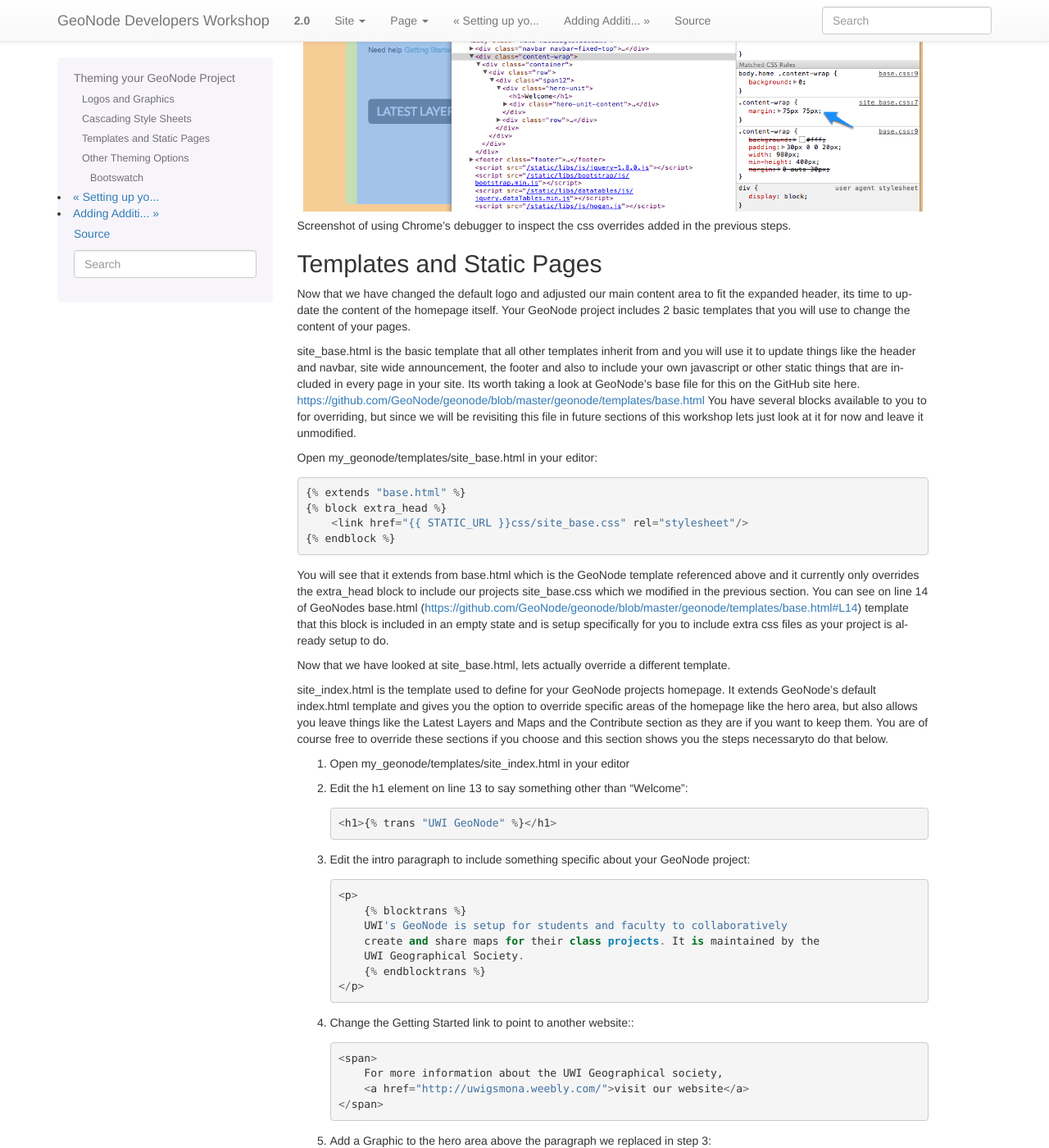
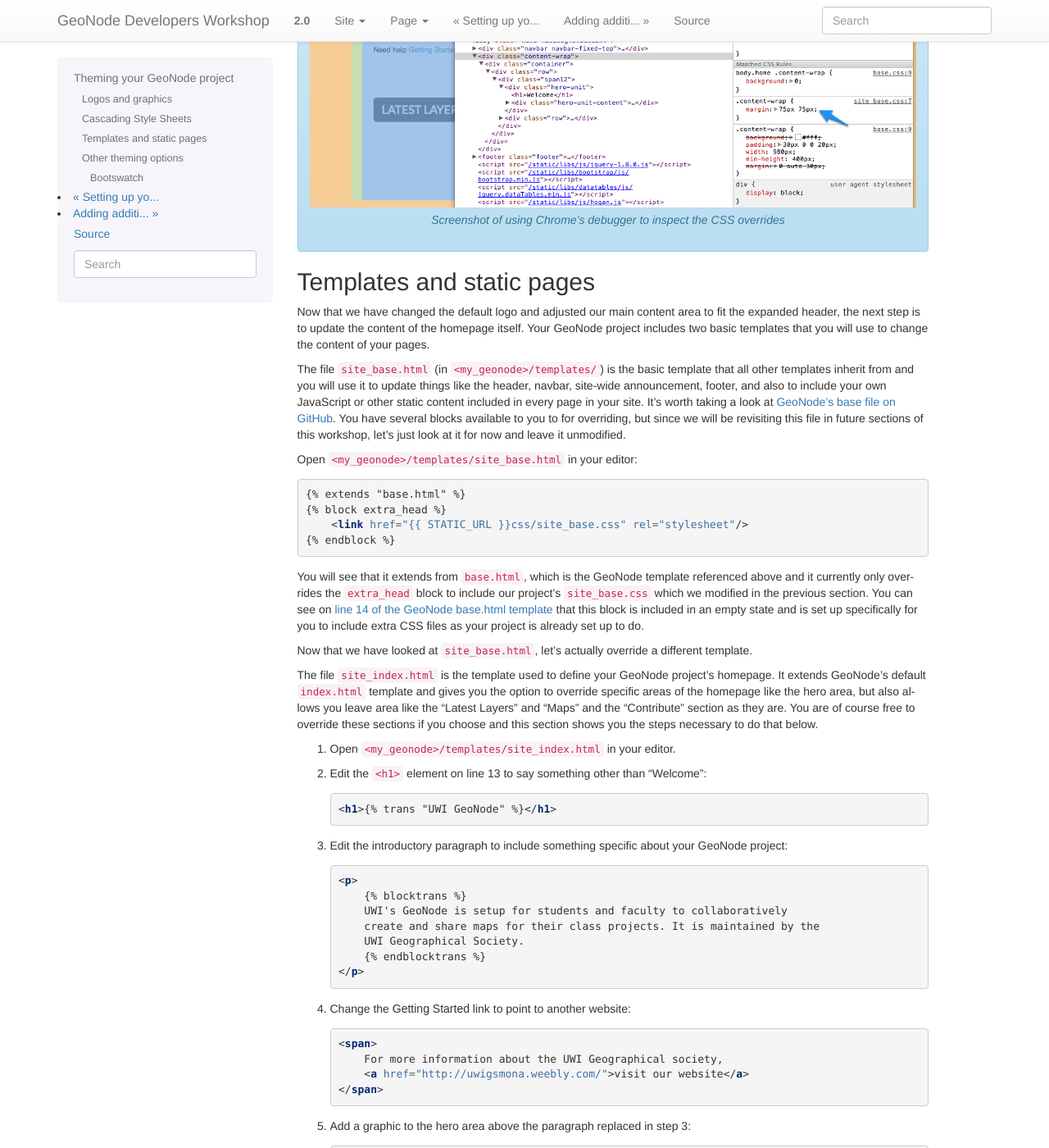
Before and after one commit to lucacasagrande/geonode-workshops, a Sphinx documentation site: the page built from devel/doc/projects/theme.rst, in a window 1280 px wide and 1400 px high, scrolled down 3142 px. Shown: the whole window at 82% size. Built offline with Sphinx 7.4.7, drawn with Linux system fonts in a browser that asks for light colours; some of the changed text lies outside the part shown.

Commit message:
Copyedit of devel/projects section

```diff
--- a/devel/doc/projects/theme.rst
+++ b/devel/doc/projects/theme.rst
@@ -1,231 +1,259 @@
 .. _theme:
 
-Theming your GeoNode Project
+Theming your GeoNode project
 ============================
 
-There are a range of options available to you if you want to change the default look and feel or theme of your GeoNode project. Since GeoNode's style is based on bootstrap you will be able to make use of all that bootstrap has to offer as you customize the theme of your GeoNode. You should consult bootstrap's documentation as your primary guide once you are familiar with how Geonode implements bootstrap and how you can override GeoNode's theme and templates in your own project.
+There are a range of options available to you if you want to change the default look and feel of your GeoNode project. Since GeoNode's style is based on `Bootstrap <http://twitter.github.com/bootstrap/>`_ you will be able to make use of all that Bootstrap has to offer in terms of theme customization. You should consult Bootstrap's documentation as your primary guide once you are familiar with how GeoNode implements Bootstrap and how you can override GeoNode's theme and templates in your own project.
 
-Logos and Graphics
+Logos and graphics
 ------------------
 
-GeoNode intentionally does not include a large number of graphics files to drive its interface. this keeps browser loading times to a minimum and makes for a more responsive interface. That said, you are free to customize your GeoNode's interface by simply changing the default logo, or by adding your own images and graphics to deliver a GeoNode experience the way you envision int.
+GeoNode intentionally does not include a large number of graphics files in its interface. This keeps page loading time to a minimum and makes for a more responsive interface. That said, you are free to customize your GeoNode's interface by simply changing the default logo, or by adding your own images and graphics to deliver a GeoNode experience the way you envision int.
 
-Your GeoNode project has a directory already setup for you to store your own images at my_geonode/static/img You should place any image files that you intend to use for your project in this directory.
+Your GeoNode project has a directory already set up for storing your own images at :file:`<my_geonode>/static/img`. You should place any image files that you intend to use for your project in this directory.
 
-Lets walk through an example of the steps necessary to change the default logo.
+Let's walk through an example of the steps necessary to change the default logo.
 
-#. Change directories into the img directory::
+#. Change into the :file:`img` directory:
 
-    $ cd my_geonode/static/img
+   .. code-block:: console
 
-#. Grab your logo image from the web using wget. This is just an example, you will need to Change this URL to match the location of your file or copy it to this location from somewhere else on disk or your network::
+      $ cd <my_geonode>/static/img
 
-    $ wget http://www2.sta.uwi.edu/~anikov/UWI-logo.JPG
-    $ cd ../../..
+#. If you haven't already, obtain your logo image. The URL below is just an example, so you will need to change this URL to match the location of your file or copy it to this location:
 
-#. Override the css that displays the logo by editing my_geonode/static/css/site_base.css with your favorite editor and adding the following lines::
+   .. code-block:: console
 
-    .nav-logo {
-        width: 373px;
-        height: 79px;
-        background: url(../img/UWI-logo.JPG) no-repeat;
-    }
+      $ wget http://www2.sta.uwi.edu/~anikov/UWI-logo.JPG
+      $ cd ../../..
 
-   .. note: You will need to update the width, height and url to match the specifications of your own image.
+#. Override the CSS that displays the logo by editing :file:`<my_geonode>/static/css/site_base.css` with your favorite editor and adding the following lines, making sure to update the width, height, and URL to match the specifications of your image.
 
-#. Restart your GeoNode project and look at the page in your browser::
+   .. code-block:: css
 
-    $ python manage.py runserver
+      .nav-logo {
+          width: 373px;
+          height: 79px;
+          background: url(../img/UWI-logo.JPG) no-repeat;
+      }
+
+#. Restart your GeoNode project and look at the page in your browser:
+
+   .. code-block:: console
+
+      $ python manage.py runserver
 
 Visit your site at http://localhost:8000/ or the remote URL for your site.
 
-    .. figure:: img/logo_override.png
+.. figure:: img/logo_override.png
 
-You can see that the header has been expanded to fit you graphic. In the following sections you will learn how to customize this header to make it look and work the way you want.
+   *Custom logo*
 
+You can see that the header has been expanded to fit your graphic. In the following sections you will learn how to customize this header to make it look and function the way you want.
 
-.. note:: You should commit these changes to your git repository as you progress through this section, and get in the habit of committing early and often so that you and others can track your project on github. Making many atomic commits and staying in sync with a remote repository (i.e. on GitHub) makes it easier to collaborate with others on your project.
+.. note:: You should commit these changes to your repository as you progress through this section, and get in the habit of committing early and often so that you and others can track your project on GitHub. Making many atomic commits and staying in sync with a remote repository makes it easier to collaborate with others on your project.
 
 Cascading Style Sheets
 ----------------------
 
-In the last section you already learned how to override GeoNode's default css rules to include your own logo. You are able to customize any aspect of GeoNode's appearance this way. In the last screenshot, you saw that the main Hero are in the homepage is now covered up by the expanded header.
+In the last section you already learned how to override GeoNode's default CSS rules to include your own logo. You are able to customize any aspect of GeoNode's appearance this way. In the last screenshot, you saw that the main area in the homepage is covered up by the expanded header.
 
-First, Lets walk through the steps necessary to displace it downward so it is no longer hidden, then lets change the background color of the header to match the color in our logo graphic.
+First, we'll walk through the steps necessary to displace it downward so it is no longer hidden, then change the background color of the header to match the color in our logo graphic.
 
-#. Reopen my_geonode/static/css/site_base.css in your editor and add the following rule after the one we added in the previous step::
+#. Reopen :file:`<my_geonode>/static/css/site_base.css` in your editor and add the following rule after the one added in the previous step:
 
-    .content-wrap {
-        margin: 75px 75px;
-    }
+   .. code-block:: css
 
-#. Add a rule to change the background color of the header to match the logo graphic we used::
+      .content-wrap {
+          margin: 75px 75px;
+      }
 
-    .navbar .navbar-inner {
-        background: #0e60c3;
-    }
+#. Add a rule to change the background color of the header to match the logo graphic we used:
 
-#. Your projects css file should now look like this::
+   .. code-block:: css
 
-    .nav-logo {
-        width: 373px;
-        height: 79px;
-        background: url(../img/UWI-logo.JPG) no-repeat;
-    }
+      .navbar .navbar-inner {
+          background: #0e60c3;
+      }
 
-    .content-wrap {
-        margin: 75px 75px;
-    }
+#. Your project CSS file should now look like this:
 
-    .navbar .navbar-inner {
-        background: #0e60c3;
-    }
+   .. code-block:: css
 
-#. Restart the development server and reload the page::
+      .nav-logo {
+          width: 373px;
+          height: 79px;
+          background: url(../img/UWI-logo.JPG) no-repeat;
+      }
 
-    $ python manage.py runserver
+      .content-wrap {
+          margin: 75px 75px;
+      }
+
+      .navbar .navbar-inner {
+          background: #0e60c3;
+      }
+
+#. Restart the development server and reload the page:
+
+   .. code-block:: console
+
+      $ python manage.py runserver
 
    .. figure:: img/css_overrides.png
 
-   Your GeoNode projects homepage should now look like this
+      *CSS overrides*
 
-.. note:: You can continue adding rules to this file to override the styles that are in geonodes base css file which is built from base.less. https://github.com/GeoNode/geonode/blob/master/geonode/static/geonode/less/base.less You may find it helpful to use your browsers development tools to inspect elements of your site that you want to override to determine which rules are already applied. You can see an example of that in the screenshot below. Another section of this workshop covers this topic in much more detail.
+.. note:: You can continue adding rules to this file to override the styles that are in the GeoNode base CSS file which is built from `base.less <https://github.com/GeoNode/geonode/blob/master/geonode/static/geonode/less/base.less>`_. You may find it helpful to use your browser's development tools to inspect elements of your site that you want to override to determine which rules are already applied. See the screenshot below. Another section of this workshop covers this topic in much more detail.
+
+  .. figure:: img/inspect_element.png
+
+     *Screenshot of using Chrome's debugger to inspect the CSS overrides*
 
 
-.. figure:: img/inspect_element.png
+Templates and static pages
+--------------------------
 
-Screenshot of using Chrome's debugger to inspect the css overrides added in the previous steps.
+Now that we have changed the default logo and adjusted our main content area to fit the expanded header, the next step is to update the content of the homepage itself. Your GeoNode project includes two basic templates that you will use to change the content of your pages.
+
+The file :file:`site_base.html` (in :file:`<my_geonode>/templates/`) is the basic template that all other templates inherit from and you will use it to update things like the header, navbar, site-wide announcement, footer, and also to include your own JavaScript or other static content included in every page in your site. It's worth taking a look at `GeoNode's base file on GitHub <https://github.com/GeoNode/geonode/blob/master/geonode/templates/base.html>`_. You have several blocks available to you to for overriding, but since we will be revisiting this file in future sections of this workshop, let's just look at it for now and leave it unmodified.
+
+Open :file:`<my_geonode>/templates/site_base.html` in your editor:
+
+.. code-block:: html
+
+   {% extends "base.html" %}
+   {% block extra_head %}
+       <link href="{{ STATIC_URL }}css/site_base.css" rel="stylesheet"/>
+   {% endblock %}
+
+You will see that it extends from :file:`base.html`, which is the GeoNode template referenced above and it currently only overrides the ``extra_head`` block to include our project's :file:`site_base.css` which we modified in the previous section. You can see on `line 14 of the GeoNode base.html template <https://github.com/GeoNode/geonode/blob/master/geonode/templates/base.html#L14>`_ that this block is included in an empty state and is set up specifically for you to include extra CSS files as your project is already set up to do.
+
+Now that we have looked at :file:`site_base.html`, let's actually override a different template.
+
+The file :file:`site_index.html` is the template used to define your GeoNode project's homepage. It extends GeoNode's default :file:`index.html` template and gives you the option to override specific areas of the homepage like the hero area, but also allows you leave area like the "Latest Layers" and "Maps" and the "Contribute" section as they are. You are of course free to override these sections if you choose and this section shows you the steps necessary to do that below.
+
+.. todo:: "hero area"?
+
+#. Open :file:`<my_geonode>/templates/site_index.html` in your editor.
+
+#. Edit the ``<h1>`` element on line 13 to say something other than "Welcome":
+
+   .. code-block:: html
+
+      <h1>{% trans "UWI GeoNode" %}</h1>
+
+#. Edit the introductory paragraph to include something specific about your GeoNode project:
+
+   .. code-block:: html
+
+      <p>
+          {% blocktrans %}
+          UWI's GeoNode is setup for students and faculty to collaboratively
+          create and share maps for their class projects. It is maintained by the
+          UWI Geographical Society.
+          {% endblocktrans %}
+      </p>
+
+#. Change the :guilabel:`Getting Started` link to point to another website:
+
+   .. code-block:: html
+
+      <span>
+          For more information about the UWI Geographical society,
+          <a href="http://uwigsmona.weebly.com/">visit our website</a>
+      </span>
+
+#. Add a graphic to the hero area above the paragraph replaced in step 3:
+
+   .. code-block:: html
+
+      <img src = 'http://uwigsmona.weebly.com/uploads/1/3/2/4/13241997/1345164334.png'>
+
+#. Your edited :file:`site_index.html` file should now look like this:
+
+   .. code-block:: html
+
+      {% extends 'index.html' %}
+      {% load i18n %}
+      {% load maps_tags %}
+      {% load layers_tags %}
+      {% load pagination_tags %}
+      {% load staticfiles %}
+      {% load url from future %}
+      {% comment %}
+      This is where you can override the hero area block. You can simply modify the content below or replace it wholesale to meet your own needs.
+      {% endcomment %}
+      {% block hero %}
+          <div class="hero-unit">
+              <h1>{% trans "UWI GeoNode" %}</h1>
+              <div class="hero-unit-content">
+              <div class="intro">
+                  <img src = 'http://uwigsmona.weebly.com/uploads/1/3/2/4/13241997/1345164334.png'>
+              <p>
+                  {% blocktrans %}
+                  UWI's GeoNode is setup for students and faculty to collaboratively
+                  create and share maps for their class projects. It is maintained by the
+                  UWI Geographical Society.
+                  {% endblocktrans %}
+              </p>
+              <span>
+                  For more information about the UWI Geographical society,
+                  <a href="http://uwigsmona.weebly.com/">visit our website</a>
+              </span>
+          </div>
+          <div class="btns">
+              <a class="btn btn-large" href="{% url "layer_browse" %}">
+              {% trans "Explore Layers" %}
+              </a>
+              <a class="btn btn-large" href="{% url "maps_browse" %}">
+              {% trans "Explore Maps" %}
+              </a>
+          </div>
+      </div>
+      {% endblock %}
+
+#. Restart your GeoNode project and view the changes in your browser at http://localhost:8000/ or the remote URL for your site:
+
+   .. code-block:: html
+
+      $ python manage.py runserver
+
+   .. figure:: img/homepage.png
+
+From here you can continue to customize your :file:`site_index.html` template to suit your needs. This workshop will also cover how you can add new pages to your GeoNode project site.
 
 
-Templates and Static Pages
---------------------------
-
-Now that we have changed the default logo and adjusted our main content area to fit the expanded header, its time to update the content of the homepage itself. Your GeoNode project includes 2 basic templates that you will use to change the content of your pages.
-
-site_base.html is the basic template that all other templates inherit from and you will use it to update things like the header and navbar, site wide announcement, the footer and also to include your own javascript or other static things that are included in every page in your site. Its worth taking a look at GeoNode's base file for this on the GitHub site here. https://github.com/GeoNode/geonode/blob/master/geonode/templates/base.html You have several blocks available to you to for overriding, but since we will be revisiting this file in future sections of this workshop lets just look at it for now and leave it unmodified.
-
-Open my_geonode/templates/site_base.html in your editor::
-
-    {% extends "base.html" %}
-    {% block extra_head %}
-        <link href="{{ STATIC_URL }}css/site_base.css" rel="stylesheet"/>
-    {% endblock %}
-
-You will see that it extends from base.html which is the GeoNode template referenced above and it currently only overrides the extra_head block to include our projects site_base.css which we modified in the previous section. You can see on line 14 of GeoNodes base.html (https://github.com/GeoNode/geonode/blob/master/geonode/templates/base.html#L14) template that this block is included in an empty state and is setup specifically for you to include extra css files as your project is already setup to do.
-
-Now that we have looked at site_base.html, lets actually override a different template.
-
-site_index.html is the template used to define for your GeoNode projects homepage. It extends GeoNode's default index.html template and gives you the option to override specific areas of the homepage like the hero area, but also allows you leave things like the Latest Layers and Maps and the Contribute section as they are if you want to keep them. You are of course free to override these sections if you choose and this section shows you the steps necessaryto do that below.
-
-#. Open my_geonode/templates/site_index.html in your editor
-
-#. Edit the h1 element on line 13 to say something other than "Welcome"::
-
-    <h1>{% trans "UWI GeoNode" %}</h1>
-
-#. Edit the intro paragraph to include something specific about your GeoNode project::
-
-    <p>
-        {% blocktrans %}
-        UWI's GeoNode is setup for students and faculty to collaboratively
-        create and share maps for their class projects. It is maintained by the
-        UWI Geographical Society.
-        {% endblocktrans %}
-    </p>
-
-#. Change the Getting Started link to point to another website:::
-
-    <span>
-        For more information about the UWI Geographical society,
-        <a href="http://uwigsmona.weebly.com/">visit our website</a>
-    </span>
-
-#. Add a Graphic to the hero area above the paragraph we replaced in step 3::
-
-    <img src = 'http://uwigsmona.weebly.com/uploads/1/3/2/4/13241997/1345164334.png'>
-
-#. Your edited site_index.html file should now look like this::
-
-    {% extends 'index.html' %}
-    {% load i18n %}
-    {% load maps_tags %}
-    {% load layers_tags %}
-    {% load pagination_tags %}
-    {% load staticfiles %}
-    {% load url from future %}
-    {% comment %}
-    This is where you can override the hero area block. You can simply modify the content below or replace it wholesale to meet your own needs.
-    {% endcomment %}
-    {% block hero %}
-        <div class="hero-unit">
-            <h1>{% trans "UWI GeoNode" %}</h1>
-            <div class="hero-unit-content">
-            <div class="intro">
-                <img src = 'http://uwigsmona.weebly.com/uploads/1/3/2/4/13241997/1345164334.png'>
-            <p>
-                {% blocktrans %}
-                UWI's GeoNode is setup for students and faculty to collaboratively
-                create and share maps for their class projects. It is maintained by the
-                UWI Geographical Society.
-                {% endblocktrans %}
-            </p>
-            <span>
-                For more information about the UWI Geographical society,
-                <a href="http://uwigsmona.weebly.com/">visit our website</a>
-            </span>
-        </div>
-        <div class="btns">
-            <a class="btn btn-large" href="{% url "layer_browse" %}">
-            {% trans "Explore Layers" %}
-            </a>
-            <a class="btn btn-large" href="{% url "maps_browse" %}">
-            {% trans "Explore Maps" %}
-            </a>
-        </div>
-        </div>
-    </div>
-    {% endblock %}
-
-#. Restart your GeoNode project and look at the page in your browser::
-
-    $ python manage.py runserver
-
-Visit your site at http://localhost:8000/ or the remote URL for your site.
-
-    .. figure:: img/homepage.png
-
-    You can see that the homepage now includes our changes.
-
-From here you can continue to customize your site_index.html template to suit your needs. This workshop will also cover how you can add new pages to your GeoNode project site.
-
-Other Theming Options
+Other theming options
 ---------------------
 
-You are able to change any specific piece of your GeoNode project's style by adding css rules to your site_base.css, but since GeoNode is based on Bootstrap, there are many pre-defined themes that you can simply drop into your project to get a whole new look. This is very similar to wordpress themes and is a powerful and easy way to change the look of your site without much effort.
+You are able to change any specific piece of your GeoNode project's style by adding CSS rules to :file:`site_base.css`, but since GeoNode is based on Bootstrap, there are many pre-defined themes that you can simply drop into your project to get a whole new look. This is very similar to `WordPress <http://wordpress.com>`_ themes and is a powerful and easy way to change the look of your site without much effort.
 
 Bootswatch
 ~~~~~~~~~~
 
-bootswatch.com is a site where you can download ready to use themes for your GeoNode project site. The following steps will show you how to use a theme from bootswatch in your own geonode site.
+`Bootswatch <http://bootswatch.com>`_ is a site where you can download ready-to-use themes for your GeoNode project site. The following steps will show you how to use a theme from Bootswatch in your own GeoNode site.
 
-#. Visit bootswatch.com and select a theme (we will use Amelia for this example). Select the download bootstrap.css option in the menu::
+#. Visit http://bootswatch.com and select a theme (we will use Amelia for this example). Select the :guilabel:`download bootstrap.css option` in the menu:
 
-  .. figure:: img/bootswatch.png
+   .. figure:: img/bootswatch.png
 
-#. Put this file in my_geonode/static/css
+#. Put this file in :file:`<my_geonode>/static/css`.
 
-#. Update the site_base.html template to include this file. It should now look like this::
+#. Update the :file:`site_base.html` template to include this file. It should now look like this:
 
-    {% extends "base.html" %}
-    {% block extra_head %}
-        <link href="{{ STATIC_URL }}css/site_base.css" rel="stylesheet"/>
-        <link href="{{ STATIC_URL }}css/bootstrap.css" rel="stylesheet"/>
-    {% endblock %}
+   .. code-block:: html
 
-#. Restart the development server and visit your site::
+      {% extends "base.html" %}
+      {% block extra_head %}
+          <link href="{{ STATIC_URL }}css/site_base.css" rel="stylesheet"/>
+          <link href="{{ STATIC_URL }}css/bootstrap.css" rel="stylesheet"/>
+      {% endblock %}
 
-  .. figure:: img/bootswatch_geonode.png
+#. Restart the development server and visit your site:
+
+   .. figure:: img/bootswatch_geonode.png
 
 Your GeoNode project site is now using the Amelia theme in addition to the changes you have made.
 
-.. todo: Squeeze up the header and update this doc!
+.. todo:: Squeeze up the header and update this doc!
```
Also changed, not shown: devel/doc/projects/apps.rst (+116 -66 lines), devel/doc/projects/index.rst (+14 -1 lines), devel/doc/projects/integration.rst (+7 -7 lines), devel/doc/projects/projectsintro.rst (+11 -7 lines), devel/doc/projects/setup.rst (+72 -51 lines).
